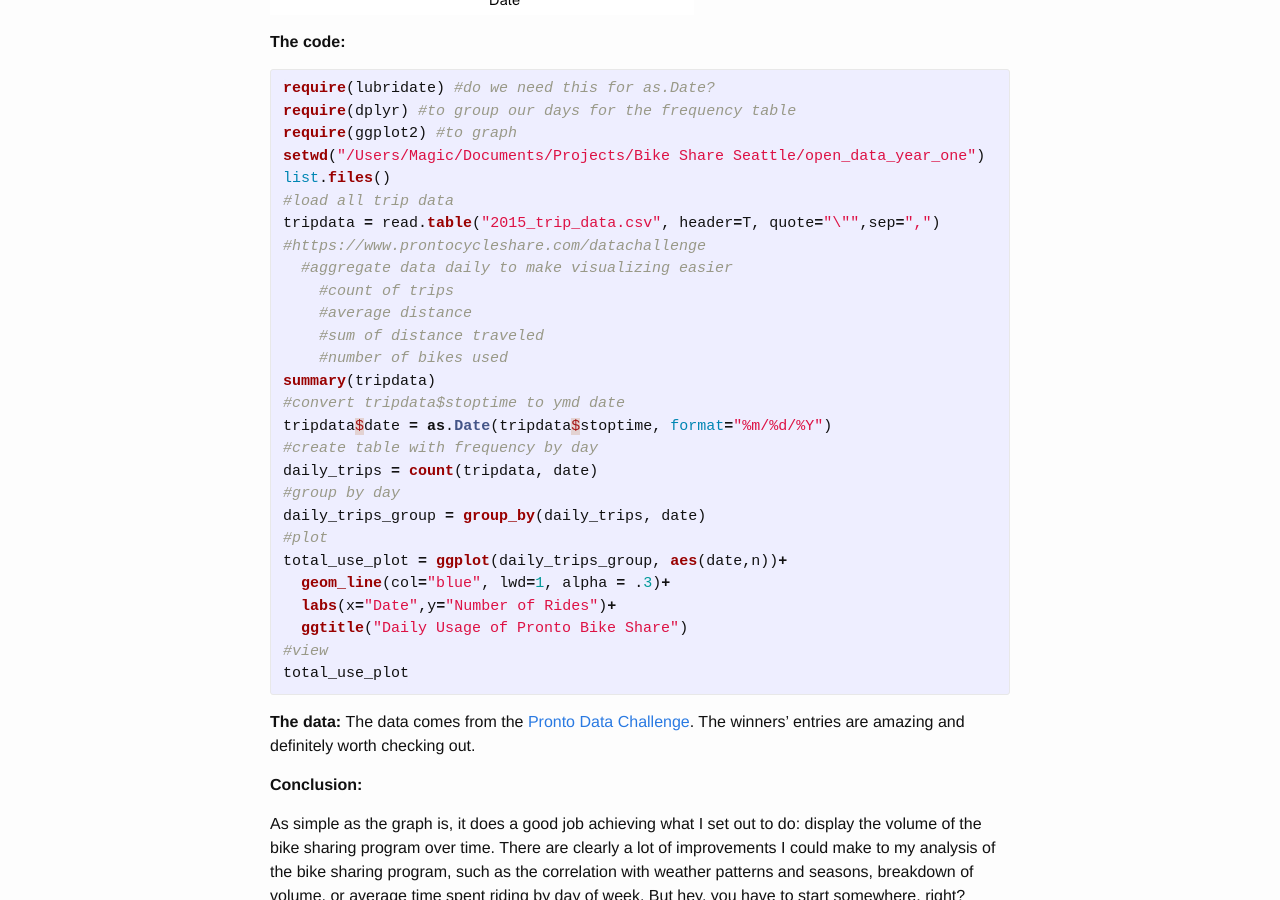
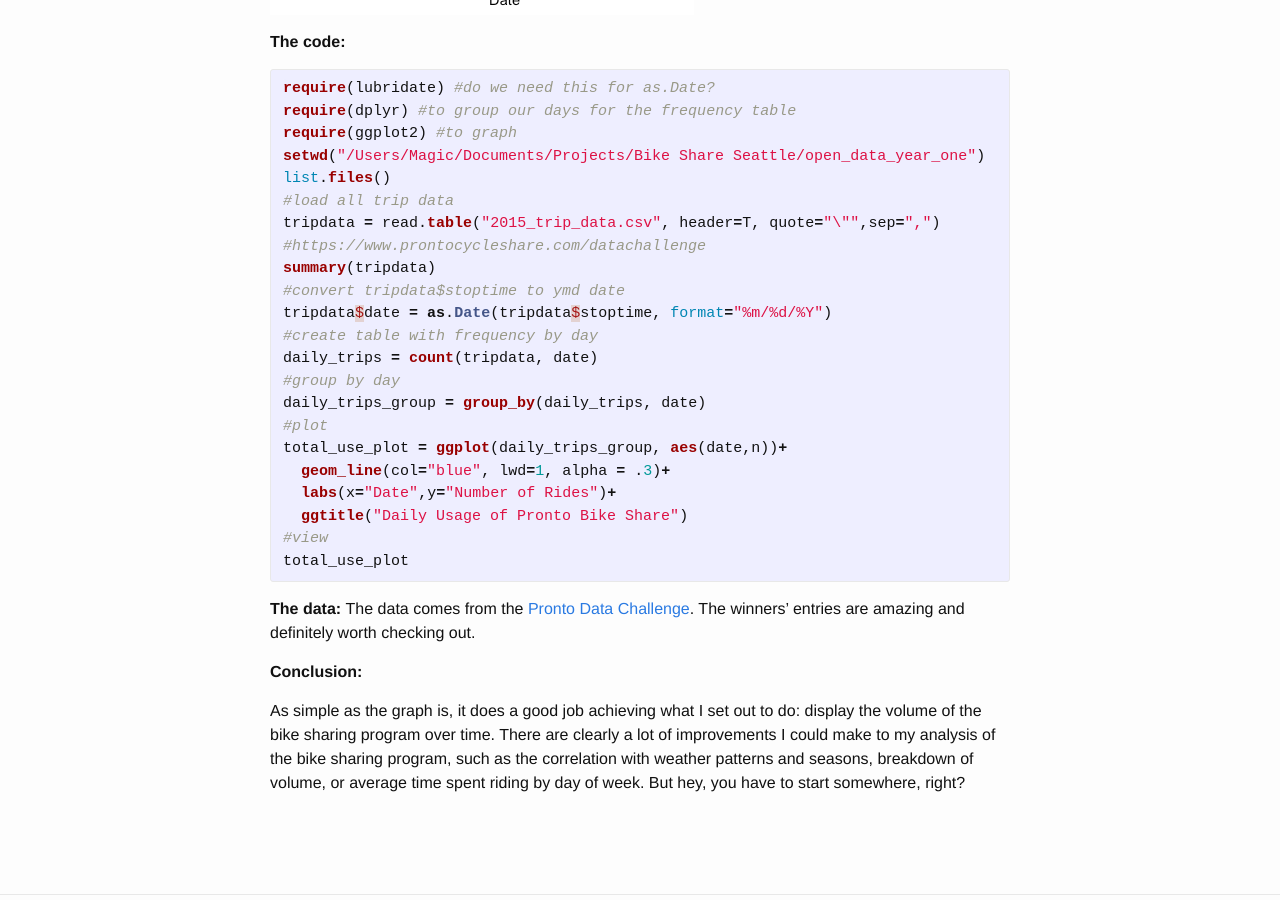
Before and after one commit to johntilelli/johntilelli.github.io, a Jekyll site: the page built from _posts/2016-09-01-first-r-visualization.markdown, in a window 1280 px wide and 900 px high, scrolled down 774 px. Built offline with Jekyll 4.4.1, drawn with Linux system fonts in a browser that asks for light colours; comment, search, counter and statistics services are not loaded.

Commit message:
Update 2016-09-01-first-r-visualization.markdown

```diff
--- a/_posts/2016-09-01-first-r-visualization.markdown
+++ b/_posts/2016-09-01-first-r-visualization.markdown
@@ -28,11 +28,6 @@ list.files()
 #load all trip data
 tripdata = read.table("2015_trip_data.csv", header=T, quote="\"",sep=",")
 #https://www.prontocycleshare.com/datachallenge
-  #aggregate data daily to make visualizing easier
-    #count of trips
-    #average distance
-    #sum of distance traveled
-    #number of bikes used
 summary(tripdata)
 #convert tripdata$stoptime to ymd date
 tripdata$date = as.Date(tripdata$stoptime, format="%m/%d/%Y")
```
